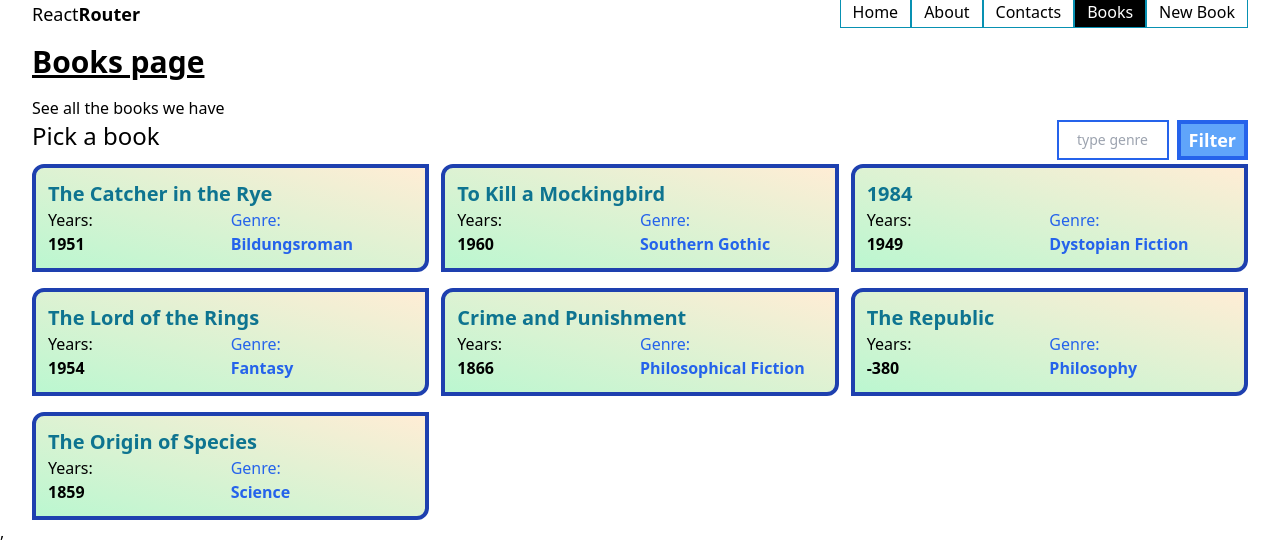
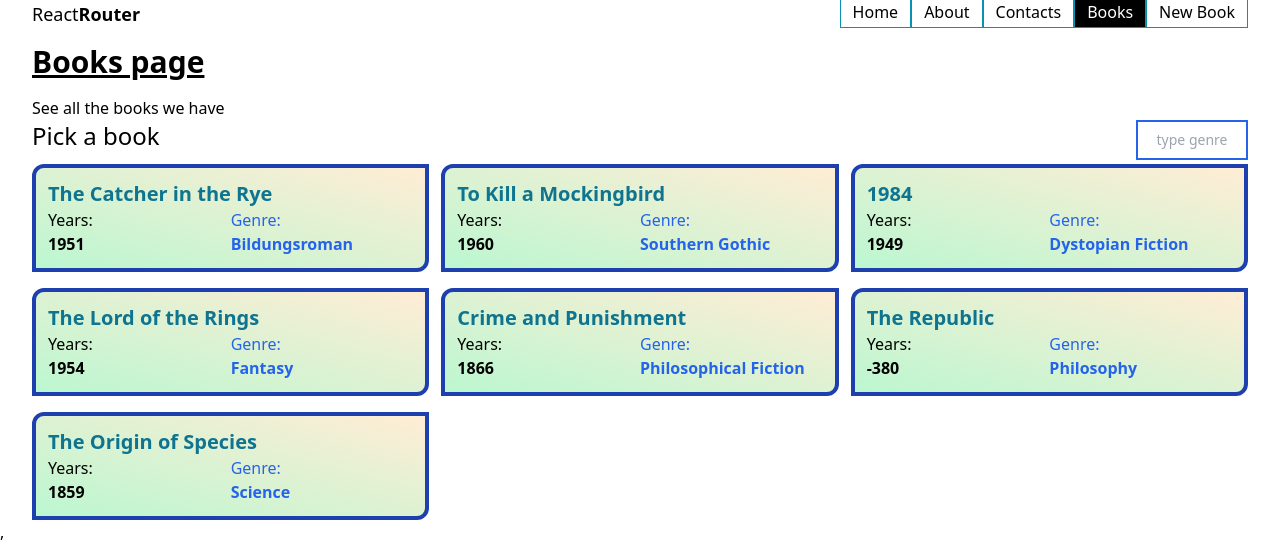
Before and after one commit to MariusAskelovic/10_react_router_tailwind, a React (Vite) app: page /books in a window 1280 px wide. Shown: the top 558 px of the page. Built offline with nearby package versions, Linux system fonts and the light colour scheme.

Commit message:
last update before Senior code

```diff
--- a/src/components/layout/Header.jsx
+++ b/src/components/layout/Header.jsx
@@ -1,10 +1,6 @@
 import { NavLink } from 'react-router-dom';
 
 export default function Header() {
-  function getInputData() {
-    console.log('aa');
-  }
-
   return (
     <header className="mb-4">
       <div className="container flex justify-between">
--- a/src/pages/BooksPage.jsx
+++ b/src/pages/BooksPage.jsx
@@ -31,7 +31,7 @@ export default function BooksPage() {
 
       <div className="flex justify-between">
         <h2 className="text-2xl font-medium mb-2">Pick a book</h2>
-        <form action="submit" className="flex gap-2">
+        {/* <form action="submit" className="flex gap-2"> */}
         <input
           type="text"
           name="filter"
@@ -41,13 +41,13 @@ export default function BooksPage() {
           onChange={getFiltered}
           value={filter}
         />
-          <button
+        {/* <button
             className="border-4 bg-blue-400 text-white font-bold text-lg border-blue-600 px-2 text-center m-0"
             onClick={getFiltered}
           >
             Filter
-          </button>
-        </form>
+          </button> */}
+        {/* </form> */}
       </div>
       <BookLink
         bookData={filteredBooks.length > 0 ? filteredBooks : bookData}
```
Lines whose indentation alone changed are shown as unchanged.
